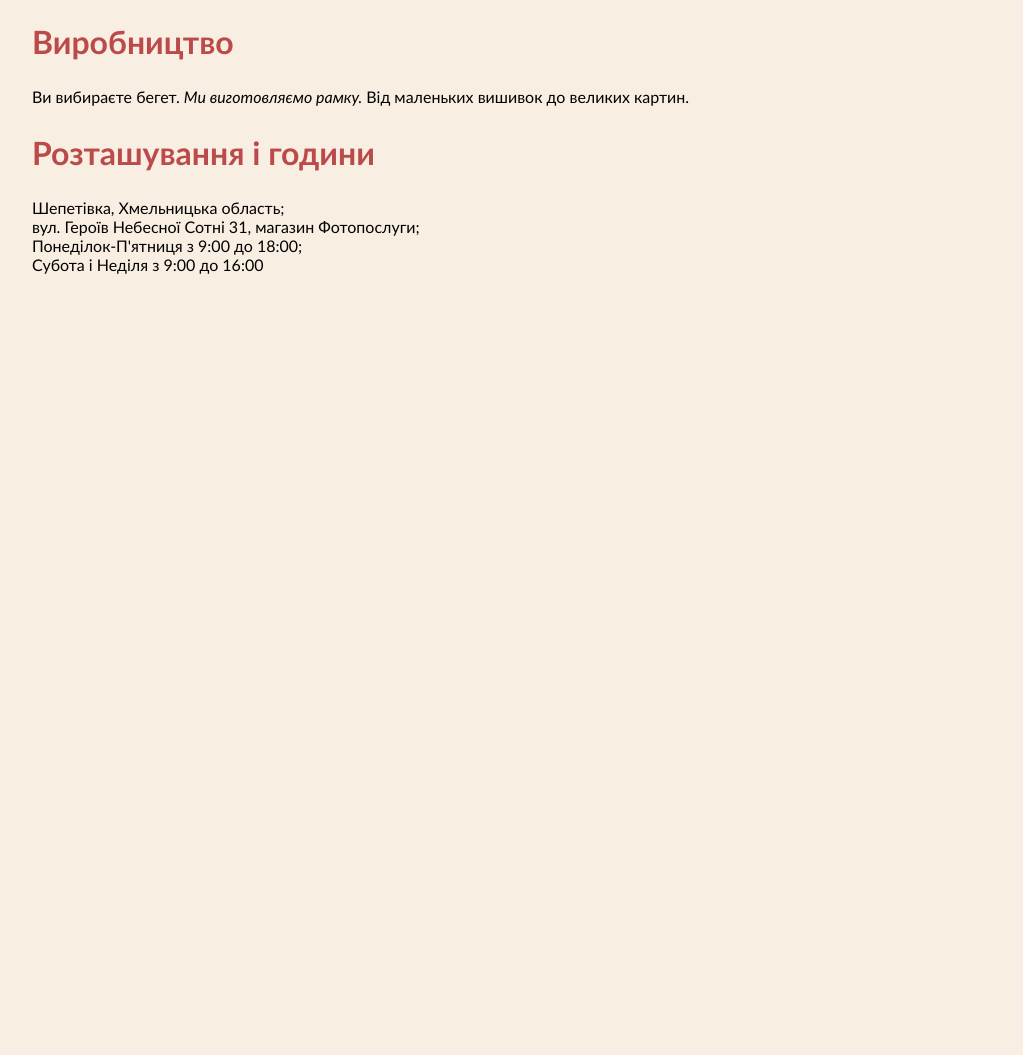
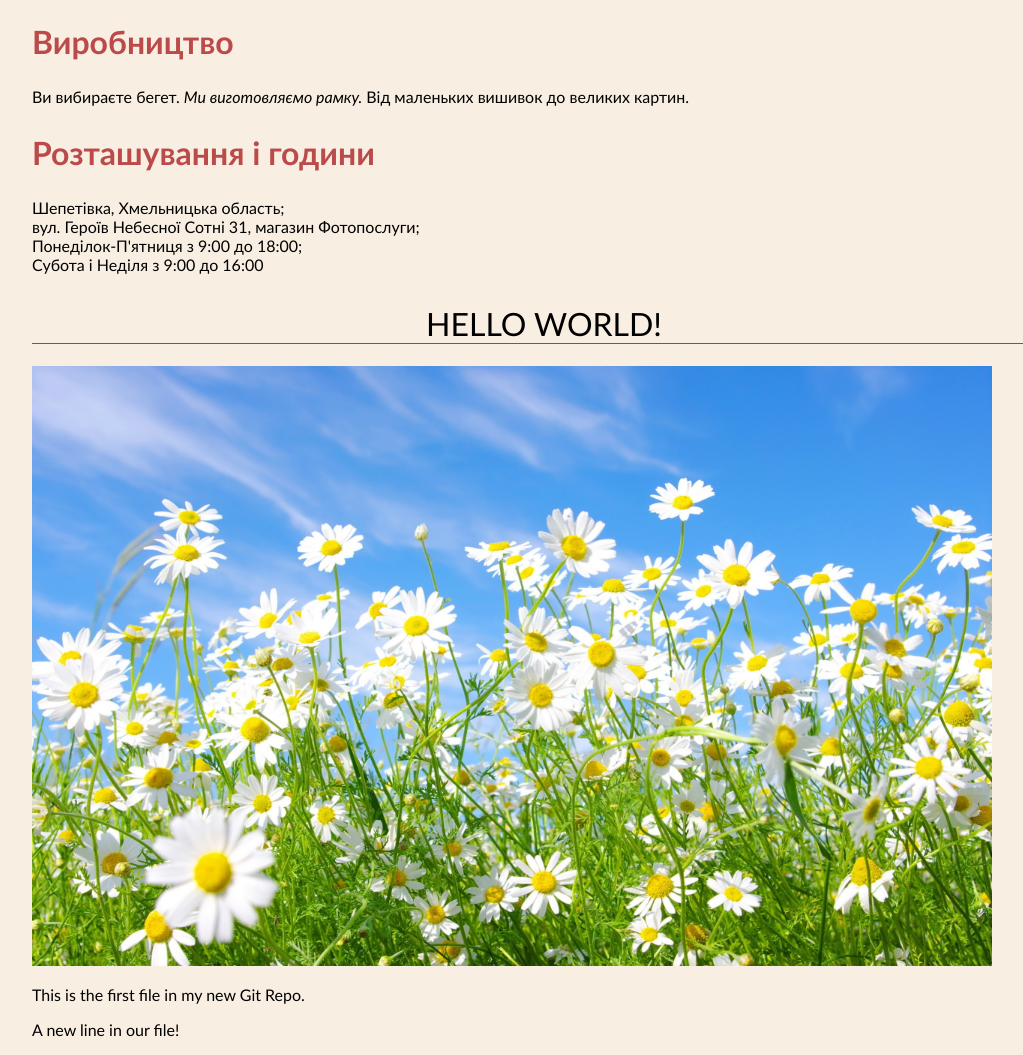
Before and after one commit to grus05/Frame006, a plain HTML site: page index.html in a window 1280 px wide. Shown: the part 500-1555 px from the top of the page, without its empty margins (96-1119 px from the left). Before the commit the page ends 800 px from the top, so only its background shows below. Drawn offline with Linux system fonts and the light colour scheme; files whose address does not match are found by name.

Commit message:
hello world

```diff
--- a/index.html
+++ b/index.html
@@ -24,7 +24,7 @@ h2 {
 </head>
 
 <body>
-<h1><img src="D:\Ruslan\dev\Frame000\free-icon.png" width="30%" alt="Logo"><br>
+<h1><img src="free-icon.png" width="30%" alt="Logo"><br>
   Оформлення вишивок</h1>
 <h2>Багетна Майстерня</h2>
 <p>Пропонуємо оформлення вишивок в багетні рамки. Натягуємо вироби на ДВП. Є широкий вибір багету.</p>
@@ -35,5 +35,10 @@ h2 {
   вул. Героїв Небесної Сотні 31, магазин Фотопослуги;<br>
   Понеділок-П'ятниця з 9:00 до 18:00;<br>
   Субота і Неділя з 9:00 до 16:00</p>
+<h1>Hello world!</h1>
+<div><img src="hello_world.jpg" alt="Hello World from Space"
+style="width:100%;max-width:960px"></div>
+<p>This is the first file in my new Git Repo.</p>
+<p>A new line in our file!</p>
 </body>
 </html>
```
Also changed, not shown: hello_world.jpg (added).
